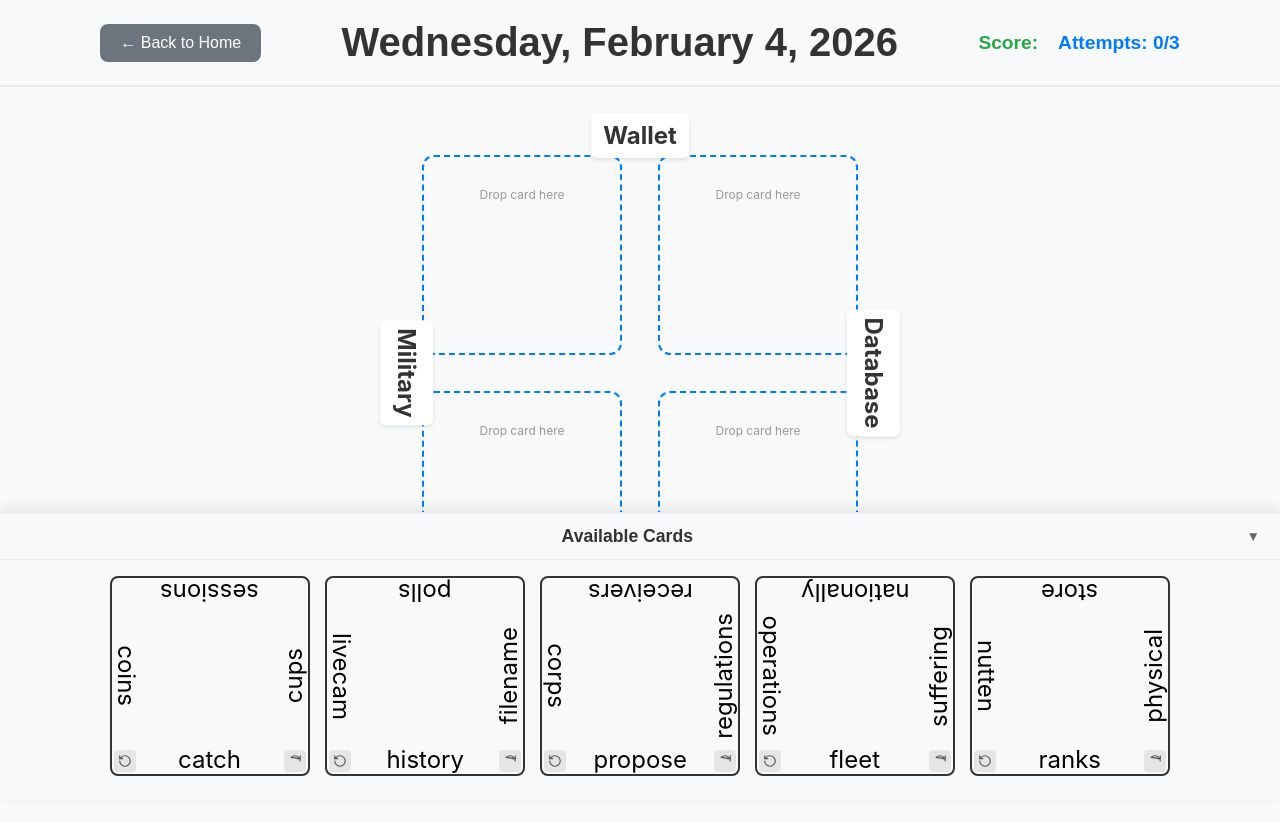
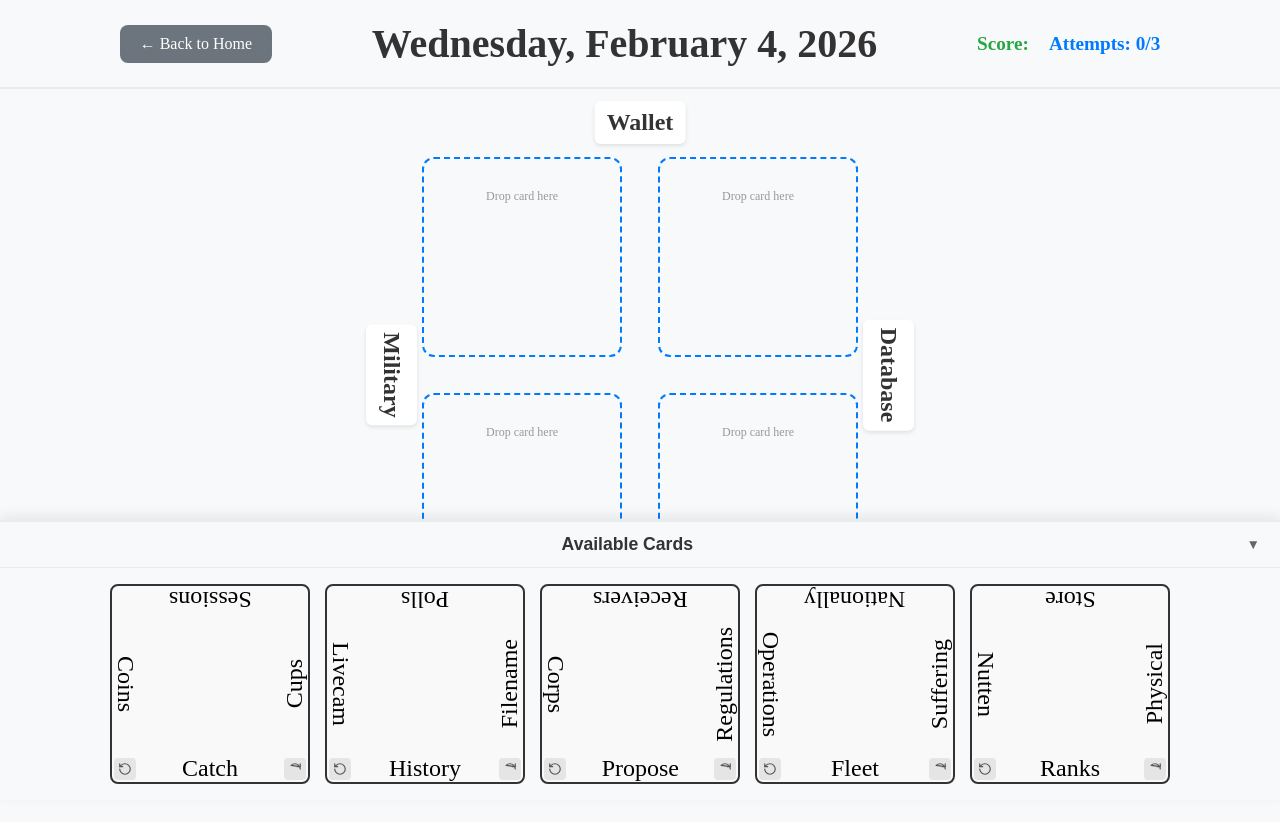
Before and after one commit to joelatwo/solo-clover, a Next.js app: page /puzzle/11-16-2025 in a window 1280 px wide. Shown: the top 822 px of the page. Built offline with nearby package versions, Linux system fonts and the light colour scheme.

Commit message:
Super clean ui

```diff
--- a/src/components/Card.module.css
+++ b/src/components/Card.module.css
@@ -56,6 +56,7 @@
   transform: rotate(180deg);
   display: inline-block;
   color: black;
+  text-transform: capitalize;
 }
 
 .edgeTop {
--- a/src/components/Puzzle.module.css
+++ b/src/components/Puzzle.module.css
@@ -95,6 +95,34 @@
 
 .outerWord {
   position: absolute;
+  z-index: 10;
+}
+
+.outerWordTop {
+  top: calc(-1 * var(--puzzle-outer-word-distance));
+  left: 50%;
+  transform: translateX(-50%);
+}
+
+.outerWordRight {
+  right: calc(-1 * var(--puzzle-outer-word-distance));
+  top: 50%;
+  transform: translateY(-50%);
+}
+
+.outerWordBottom {
+  bottom: calc(-1 * var(--puzzle-outer-word-distance));
+  left: 50%;
+  transform: translateX(-50%);
+}
+
+.outerWordLeft {
+  left: calc(-1 * var(--puzzle-outer-word-distance));
+  top: 50%;
+  transform: translateY(-50%);
+}
+
+.outerWordLabel {
   font-size: var(--outer-word-size);
   font-weight: bold;
   color: #333;
@@ -102,11 +130,10 @@
   padding: 8px 12px;
   border-radius: 6px;
   box-shadow: 0 2px 4px rgba(0, 0, 0, 0.1);
-  z-index: 10;
   white-space: nowrap;
 }
 
-.outerWord.rotated {
+.outerWordLabel.rotated {
   writing-mode: vertical-rl;
   text-orientation: mixed;
 }
--- a/src/components/Puzzle.tsx
+++ b/src/components/Puzzle.tsx
@@ -131,30 +131,22 @@ export default function Puzzle({
       <div className={styles.puzzleGrid}>
         {/* Words positioned outside the grid */}
         <div
-          className={styles.outerWord}
-          style={{ top: "-10px", left: "50%", transform: "translateX(-50%)" }}
+          className={`${styles.outerWord} ${styles.outerWordTop} ${styles.outerWordLabel}`}
         >
           {solutions.top.clue}
         </div>
         <div
-          className={`${styles.outerWord} ${styles.rotated}`}
-          style={{ right: "-10px", top: "50%", transform: "translateY(-50%)" }}
+          className={`${styles.outerWord} ${styles.outerWordRight} ${styles.outerWordLabel} ${styles.rotated}`}
         >
           {solutions.right.clue}
         </div>
         <div
-          className={styles.outerWord}
-          style={{
-            bottom: "-10px",
-            left: "50%",
-            transform: "translateX(-50%)",
-          }}
+          className={`${styles.outerWord} ${styles.outerWordBottom} ${styles.outerWordLabel}`}
         >
           {solutions.bottom.clue}
         </div>
         <div
-          className={`${styles.outerWord} ${styles.rotated}`}
-          style={{ left: "-10px", top: "50%", transform: "translateY(-50%)" }}
+          className={`${styles.outerWord} ${styles.outerWordLeft} ${styles.outerWordLabel} ${styles.rotated}`}
         >
           {solutions.left.clue}
         </div>
--- a/src/components/WordPuzzleGame.module.css
+++ b/src/components/WordPuzzleGame.module.css
@@ -3,8 +3,6 @@
   margin: 0 auto;
   padding: 20px;
   padding-bottom: 100px; /* space above the fixed card bar */
-  font-family: -apple-system, BlinkMacSystemFont, "Segoe UI", "Roboto",
-    sans-serif;
 }
 
 .header {
@@ -146,7 +144,7 @@
 .cardBarOpen .cardBarContent {
   max-height: 320px;
   opacity: 1;
-  padding: 16px 20px 24px;
+  padding: 16px;
   border-top: 1px solid #e9ecef;
 }
 
--- a/src/pages/_app.tsx
+++ b/src/pages/_app.tsx
@@ -1,6 +1,17 @@
 import "@/pages/globals.css";
 import type { AppProps } from "next/app";
+import { Inter } from "next/font/google";
+
+const inter = Inter({
+  subsets: ["latin"],
+  variable: "--font-inter",
+});
+
+export const metadata = {
+  title: "My App",
+  description: "Using Inter font",
+};
 
 export default function App({ Component, pageProps }: AppProps) {
-  return <Component {...pageProps} />;
+  return <Component {...pageProps} className={inter.variable} />;
 }
--- a/src/pages/globals.css
+++ b/src/pages/globals.css
@@ -1,4 +1,6 @@
 :root {
+  font-family: var(--font-inter), sans-serif;
+
   --background: #ffffff;
   --foreground: #171717;
 
@@ -12,6 +14,7 @@
   );
   --outer-word-size: 24px;
   --inner-word-size: 24px;
+  --puzzle-outer-word-distance: 24px;
 }
 
 @media (prefers-color-scheme: dark) {
@@ -30,7 +33,6 @@ body {
 body {
   color: var(--foreground);
   background: var(--background);
-  font-family: Arial, Helvetica, sans-serif;
   -webkit-font-smoothing: antialiased;
   -moz-osx-font-smoothing: grayscale;
 }
--- a/src/pages/page.module.css
+++ b/src/pages/page.module.css
@@ -13,7 +13,6 @@
   min-height: 100svh;
   padding: 80px;
   gap: 64px;
-  font-family: var(--font-geist-sans);
 }
 
 @media (prefers-color-scheme: dark) {
@@ -35,7 +34,6 @@
 }
 
 .main ol {
-  font-family: var(--font-geist-mono);
   padding-left: 0;
   margin: 0;
   font-size: 14px;
@@ -49,7 +47,6 @@
 }
 
 .main code {
-  font-family: inherit;
   background: var(--gray-alpha-100);
   padding: 2px 4px;
   border-radius: 4px;
@@ -67,10 +64,7 @@
   height: 48px;
   padding: 0 20px;
   border: 1px solid transparent;
-  transition:
-    background 0.2s,
-    color 0.2s,
-    border-color 0.2s;
+  transition: background 0.2s, color 0.2s, border-color 0.2s;
   cursor: pointer;
   display: flex;
   align-items: center;
```
